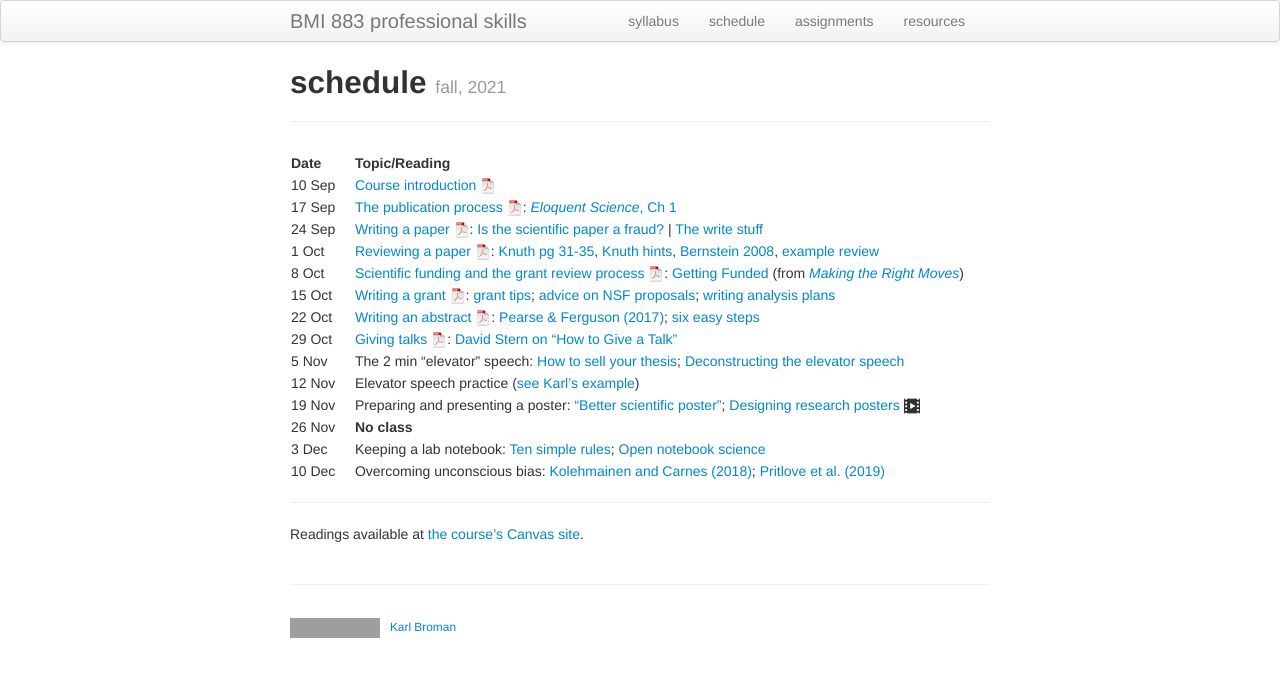
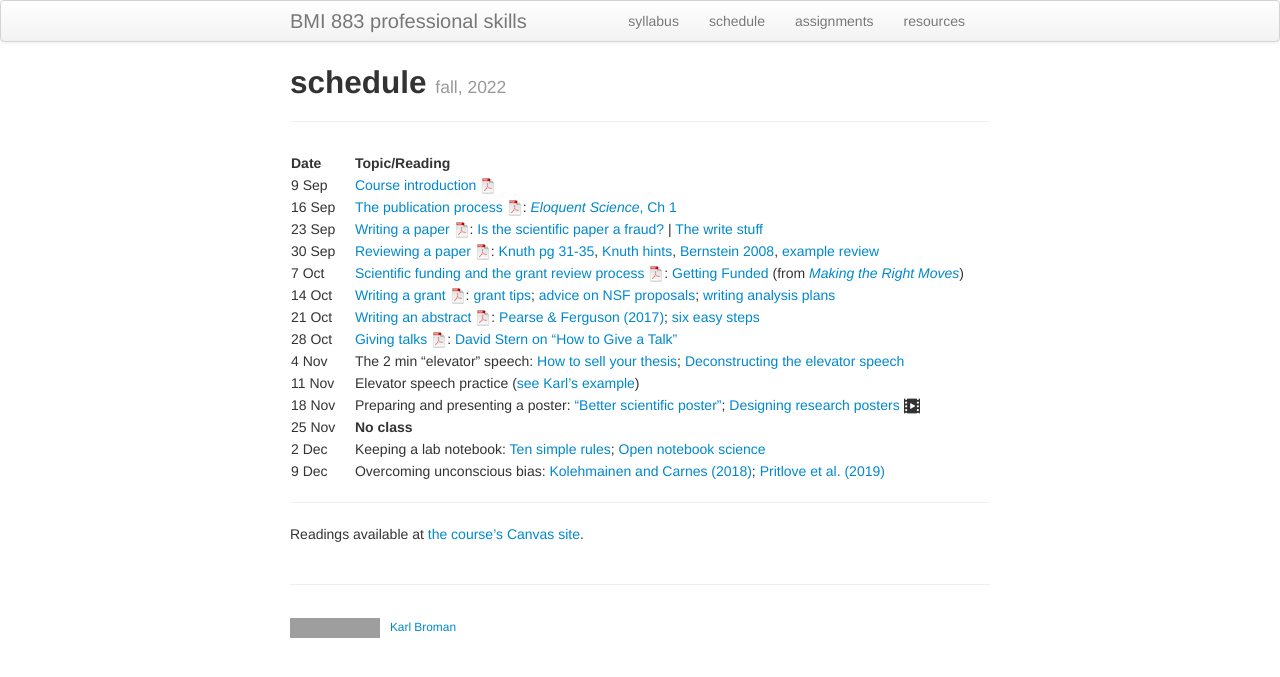
Before and after one commit to kbroman/BMI883, a Jekyll site: the page built from schedule.md, in a window 1280 px wide. Shown: the top 677 px of the page. Built offline with Jekyll 4.4.1, drawn with Linux system fonts in a browser that asks for light colours; grey boxes are pictures that could not be loaded.

Commit message:
Update draft schedule for fall 2022

```diff
--- a/schedule.md
+++ b/schedule.md
@@ -1,26 +1,26 @@
 ---
 layout: page
 title: schedule
-tagline: fall, 2021
+tagline: fall, 2022
 description: Schedule and readings for BMI 883, Biomedical data science professional skills
 ---
 
 | Date    | &nbsp;&nbsp;&nbsp;&nbsp;   | Topic/Reading  |
 | :------ | -- | :----- |
-| 10 Sep   |    | [Course introduction ![pdf logo](icons/pdf-icon.png)](slides/00_intro_slides.pdf) |
-| 17 Sep  |    | [The publication process ![slides pdf](icons/pdf-icon.png)](slides/01_publications.pdf): [_Eloquent Science_, Ch 1](https://ebookcentral.proquest.com/lib/wisc/reader.action?docID=1115549) |
-| 24 Sep  |    | [Writing a paper ![slides pdf](icons/pdf-icon.png)](slides/02_writing.pdf): [Is the scientific paper a fraud?](http://www.weizmann.ac.il/mcb/UriAlon/sites/mcb.UriAlon/files/uploads/medawar.pdf) \| [The write stuff](https://media.nature.com/original/magazine-assets/d41586-018-02404-4/d41586-018-02404-4.pdf) |
-| 1 Oct  |    | [Reviewing a paper ![slides pdf](icons/pdf-icon.png)](slides/03_reviewing.pdf): [Knuth pg 31-35](https://jmlr.csail.mit.edu/reviewing-papers/knuth_mathematical_writing.pdf), [Knuth hints](http://www.ifs.tuwien.ac.at/~silvia/research-tips/Knuth.pdf), [Bernstein 2008](https://www.markbernstein.org/elements/Reviewing.pdf), [example review](https://haldanessieve.org/2014/05/02/the-landscape-of-human-str-variation/#comment-41279) |
-| 8 Oct   |    | [Scientific funding and the grant review process ![slides pdf](icons/pdf-icon.png)](slides/04_grants.pdf): [Getting Funded](https://www.hhmi.org/sites/default/files/Educational%20Materials/Lab%20Management/Making%20the%20Right%20Moves/moves2_ch9.pdf#page=3) (from [_Making the Right Moves_](https://www.hhmi.org/science-education/programs/making-right-moves))|
-| 15 Oct   |    | [Writing a grant ![slides pdf](icons/pdf-icon.png)](slides/05_grantwriting.pdf): [grant tips](http://pages.cs.wisc.edu/~markhill/grant-tips.html); [advice on NSF proposals](https://www.cs.cmu.edu/~sfinger/advice/advice.html); [writing analysis plans](https://magazine.amstat.org/blog/2013/04/01/writingtipsfunding2013/) |
-| 22 Oct  |    | [Writing an abstract ![slides pdf](icons/pdf-icon.png)](slides/06_abstracts.pdf): [Pearse & Ferguson (2017)](https://doi.org/10.1002/2327-6924.12486); [six easy steps](http://www.easterbrook.ca/steve/2010/01/how-to-write-a-scientific-abstract-in-six-easy-steps/) |
-| 29 Oct  |    | [Giving talks ![slides pdf](icons/pdf-icon.png)](slides/07_talks.pdf): [David Stern on "How to Give a Talk"](http://www.howtogiveatalk.com) |
-| 5 Nov  |    | The 2 min "elevator" speech: [How to sell your thesis](https://thesiswhisperer.com/2010/07/01/how-to-sell-your-thesis-in-3-minutes-or-less/); [Deconstructing the elevator speech](https://uclalibrary.github.io/research-tips/deconstructing-the-elevator-speech/) |
-| 12 Nov  |    | Elevator speech practice ([see Karl's example](elevator_speech_example.html))
-| 19 Nov  |    | Preparing and presenting a poster: ["Better scientific poster"](https://www.insidehighered.com/news/2019/06/24/theres-movement-better-scientific-posters-are-they-really-better); [Designing research posters ![video icon](icons/video-icon.png)](https://www.youtube.com/watch?v=XDJeSj7u488) |
-| 26 Nov  |    | **No class** |
-| 3 Dec  |    | Keeping a lab notebook: [Ten simple rules](https://doi.org/10.1371/journal.pcbi.1004385); [Open notebook science](https://crastina.se/open-notebook-science-the-carl-boettiger-interview-2/)  |
-| 10 Dec   |    | Overcoming unconscious bias: [Kolehmainen and Carnes (2018)](https://doi.org/10.1161/CIRCULATIONAHA.117.031295); [Pritlove et al. (2019)](https://doi.org/10.1016/S0140-6736(18)32267-0) |
+| 9 Sep   |    | [Course introduction ![pdf logo](icons/pdf-icon.png)](slides/00_intro_slides.pdf) |
+| 16 Sep  |    | [The publication process ![slides pdf](icons/pdf-icon.png)](slides/01_publications.pdf): [_Eloquent Science_, Ch 1](https://ebookcentral.proquest.com/lib/wisc/reader.action?docID=1115549) |
+| 23 Sep  |    | [Writing a paper ![slides pdf](icons/pdf-icon.png)](slides/02_writing.pdf): [Is the scientific paper a fraud?](http://www.weizmann.ac.il/mcb/UriAlon/sites/mcb.UriAlon/files/uploads/medawar.pdf) \| [The write stuff](https://media.nature.com/original/magazine-assets/d41586-018-02404-4/d41586-018-02404-4.pdf) |
+| 30 Sep  |    | [Reviewing a paper ![slides pdf](icons/pdf-icon.png)](slides/03_reviewing.pdf): [Knuth pg 31-35](https://jmlr.csail.mit.edu/reviewing-papers/knuth_mathematical_writing.pdf), [Knuth hints](http://www.ifs.tuwien.ac.at/~silvia/research-tips/Knuth.pdf), [Bernstein 2008](https://www.markbernstein.org/elements/Reviewing.pdf), [example review](https://haldanessieve.org/2014/05/02/the-landscape-of-human-str-variation/#comment-41279) |
+| 7 Oct   |    | [Scientific funding and the grant review process ![slides pdf](icons/pdf-icon.png)](slides/04_grants.pdf): [Getting Funded](https://www.hhmi.org/sites/default/files/Educational%20Materials/Lab%20Management/Making%20the%20Right%20Moves/moves2_ch9.pdf#page=3) (from [_Making the Right Moves_](https://www.hhmi.org/science-education/programs/making-right-moves))|
+| 14 Oct   |    | [Writing a grant ![slides pdf](icons/pdf-icon.png)](slides/05_grantwriting.pdf): [grant tips](http://pages.cs.wisc.edu/~markhill/grant-tips.html); [advice on NSF proposals](https://www.cs.cmu.edu/~sfinger/advice/advice.html); [writing analysis plans](https://magazine.amstat.org/blog/2013/04/01/writingtipsfunding2013/) |
+| 21 Oct  |    | [Writing an abstract ![slides pdf](icons/pdf-icon.png)](slides/06_abstracts.pdf): [Pearse & Ferguson (2017)](https://doi.org/10.1002/2327-6924.12486); [six easy steps](http://www.easterbrook.ca/steve/2010/01/how-to-write-a-scientific-abstract-in-six-easy-steps/) |
+| 28 Oct  |    | [Giving talks ![slides pdf](icons/pdf-icon.png)](slides/07_talks.pdf): [David Stern on "How to Give a Talk"](http://www.howtogiveatalk.com) |
+| 4 Nov  |    | The 2 min "elevator" speech: [How to sell your thesis](https://thesiswhisperer.com/2010/07/01/how-to-sell-your-thesis-in-3-minutes-or-less/); [Deconstructing the elevator speech](https://uclalibrary.github.io/research-tips/deconstructing-the-elevator-speech/) |
+| 11 Nov  |    | Elevator speech practice ([see Karl's example](elevator_speech_example.html))
+| 18 Nov  |    | Preparing and presenting a poster: ["Better scientific poster"](https://www.insidehighered.com/news/2019/06/24/theres-movement-better-scientific-posters-are-they-really-better); [Designing research posters ![video icon](icons/video-icon.png)](https://www.youtube.com/watch?v=XDJeSj7u488) |
+| 25 Nov  |    | **No class** |
+| 2 Dec  |    | Keeping a lab notebook: [Ten simple rules](https://doi.org/10.1371/journal.pcbi.1004385); [Open notebook science](https://crastina.se/open-notebook-science-the-carl-boettiger-interview-2/)  |
+| 9 Dec   |    | Overcoming unconscious bias: [Kolehmainen and Carnes (2018)](https://doi.org/10.1161/CIRCULATIONAHA.117.031295); [Pritlove et al. (2019)](https://doi.org/10.1016/S0140-6736(18)32267-0) |
 
 ---
 
```
